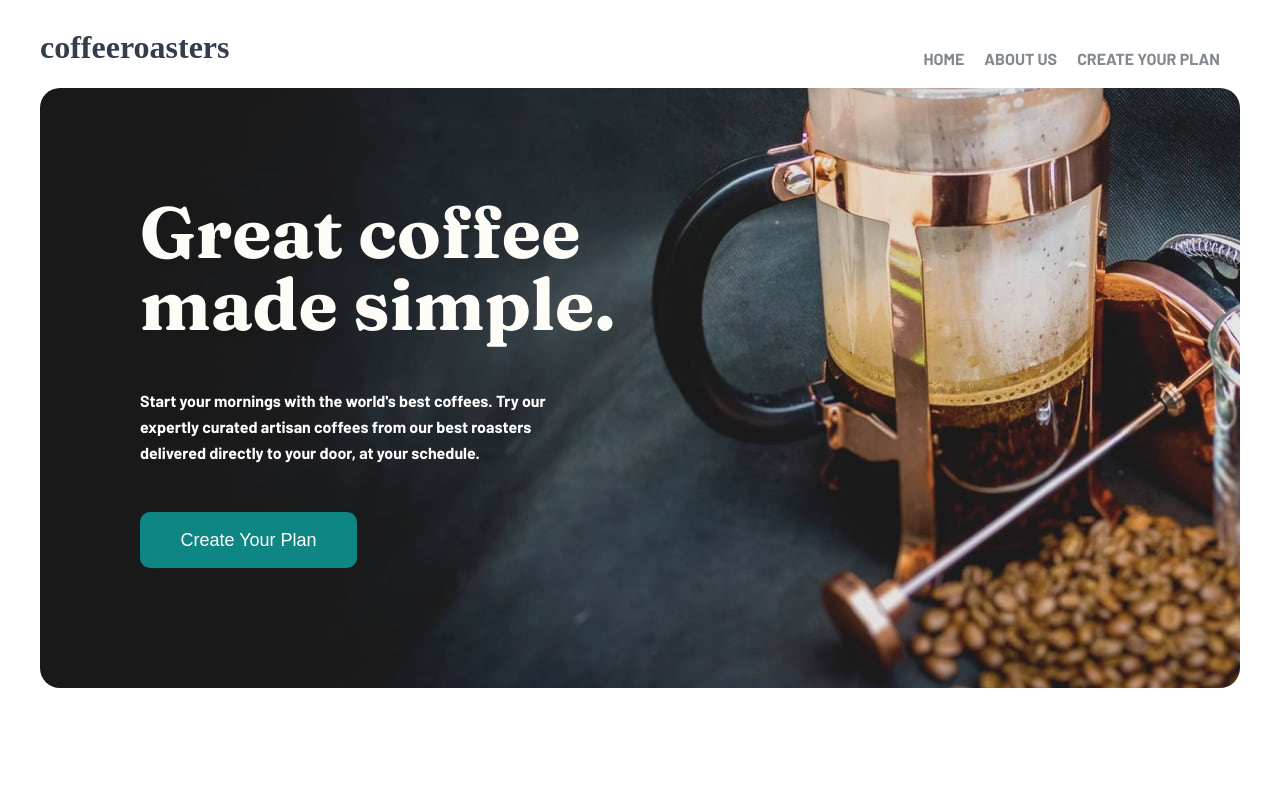
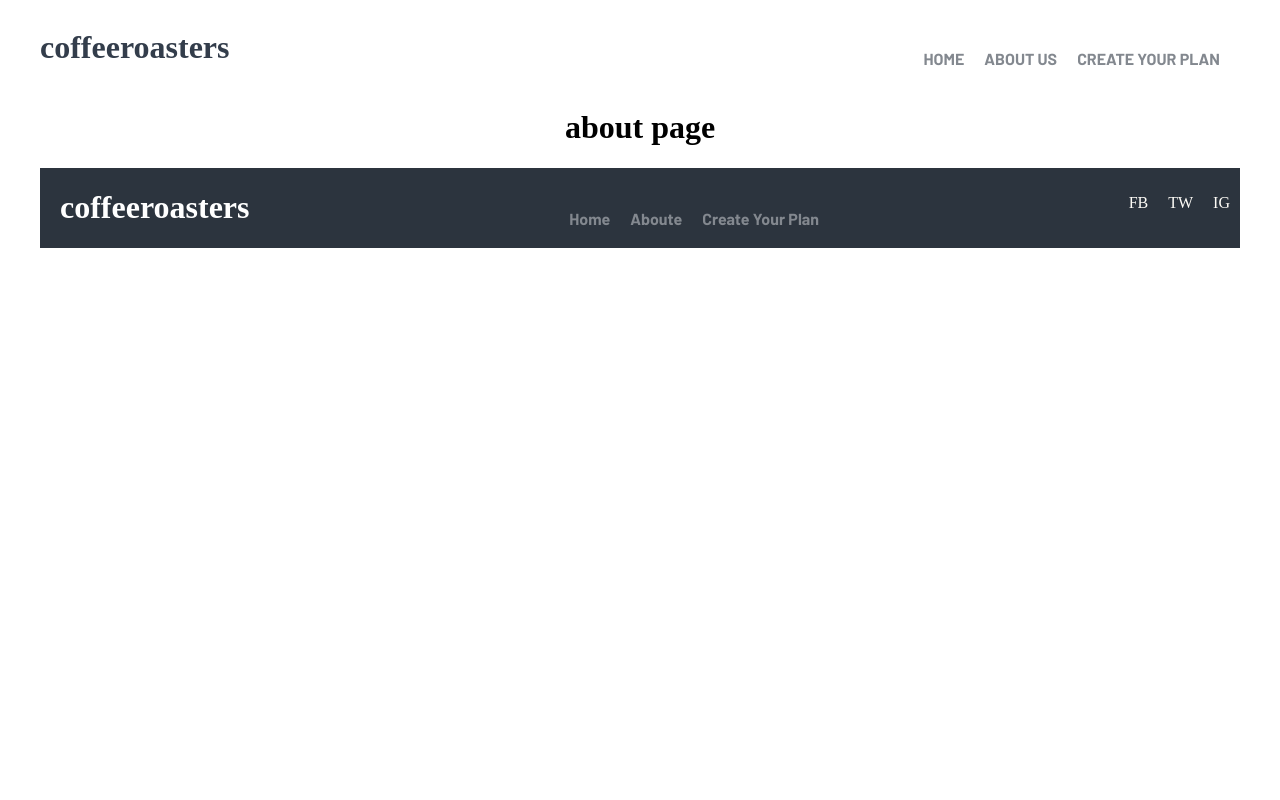
Before and after one commit to JaredBrown1/coffee-roasters, a React (Create React App) app: page /about in a window 1280 px wide. Shown: the top 800 px of the page. Built offline with nearby package versions, Linux system fonts and the light colour scheme.

Commit message:
set up react router

```diff
--- a/src/App.js
+++ b/src/App.js
@@ -1,13 +1,17 @@
 import "./App.css";
 
+import { Route } from "react-router-dom";
+
 import HomePage from "./components/home-page/homePage";
+import AboutPage from "./components/about-page/aboutPage";
 import NavBar from "./components/nav-bar/navBar";
 import Footer from "./components/footer/footer";
 function App() {
 	return (
 		<div className="App">
 			<NavBar />
-			<HomePage />
+			<Route exact path="/" component={HomePage} />
+			<Route path="/about" component={AboutPage} />
 			<Footer />
 		</div>
 	);
--- /dev/null
+++ b/src/components/about-page/aboutPage.js
@@ -0,0 +1,11 @@
+import React from "react";
+
+const AboutPage = () => {
+	return (
+		<div>
+			<h1>about page</h1>
+		</div>
+	);
+};
+
+export default AboutPage;
--- a/src/index.js
+++ b/src/index.js
@@ -2,10 +2,13 @@ import React from "react";
 import ReactDOM from "react-dom";
 import App from "./App";
 import reportWebVitals from "./reportWebVitals";
+import { BrowserRouter as Router } from "react-router-dom";
 
 ReactDOM.render(
 	<React.StrictMode>
-		<App />
+		<Router>
+			<App />
+		</Router>
 	</React.StrictMode>,
 	document.getElementById("root")
 );
```
